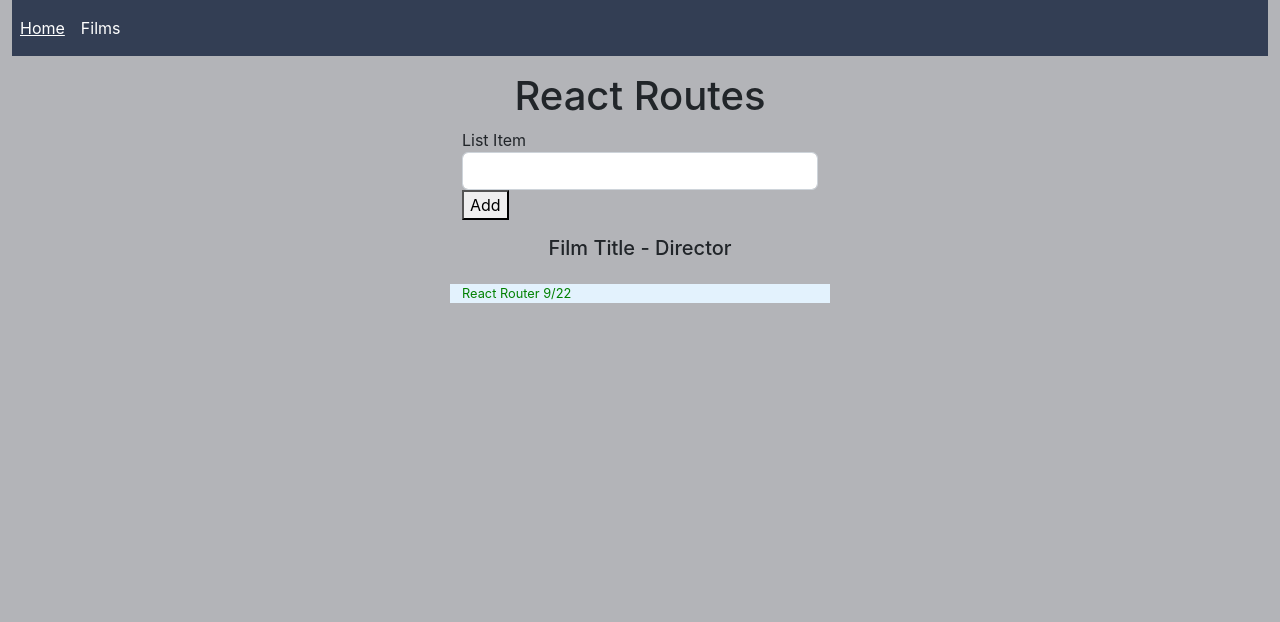
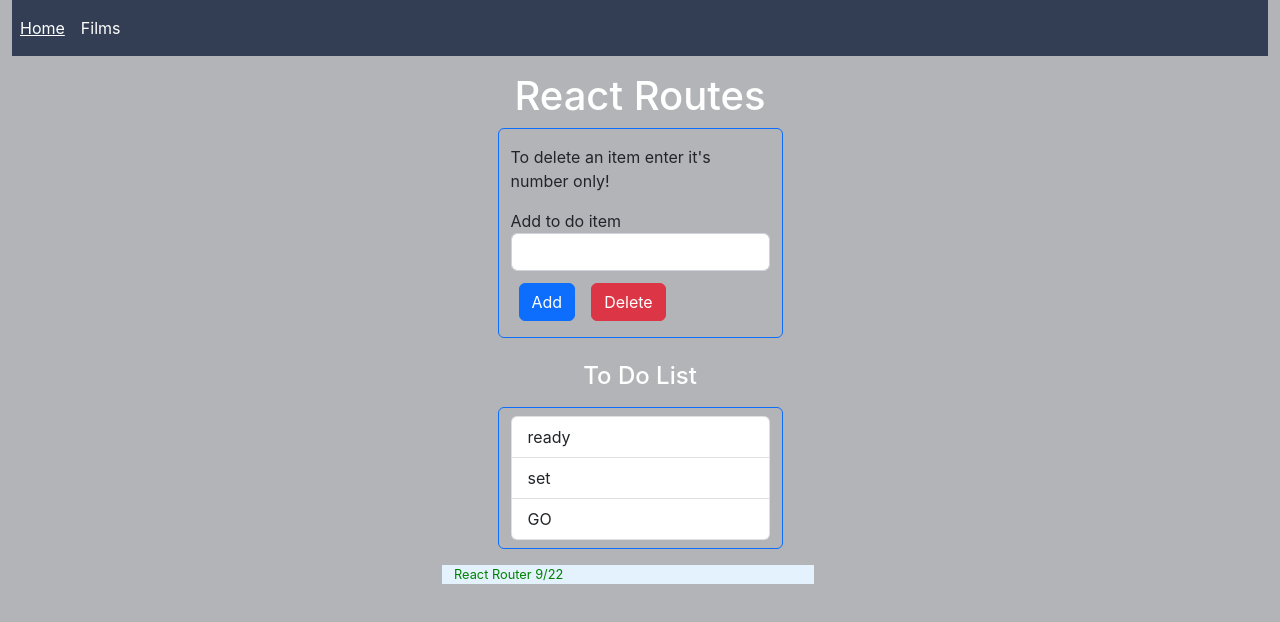
Before and after one commit to reidbraswell1/react-router, a React (Create React App) app: page / in a window 1280 px wide. Shown: the top 622 px of the page. Built offline with nearby package versions, Linux system fonts and the light colour scheme.

Commit message:
Adding code to populate to do list and changing styling

```diff
--- a/src/pages/Home.page.jsx
+++ b/src/pages/Home.page.jsx
@@ -21,32 +21,44 @@ function HomePage(props) {
     return(<div className="container">
             <div className="row">
               <div className="col-4 text-center my-center mt-3">
-                <h1>React Routes</h1>
+                <h1 className="color-white">React Routes</h1>
               </div>
             </div>
             <div className="row">
-                <div className="col-4 my-center">
-                    <form onSubmit={onSubmit}>
+              <div className="col-3 border border-primary rounded my-center background-color-white">
+                    <form className="mt-3 mb-2" onClick={onSubmit}>
+                      <p>To delete an item enter it's number only!</p>
                         <div className="form-group">
-                            <label for="listitem">List Item</label>
-                            <input
-                                className="form-control"
-                                type="text"
-                                name="listitem"
-                                id="listitem"
+              <label htmlFor="toDoInput">Add to do item </label>
+              <input id="toDoInput"
+                     className="mb-1 form-control"
                      value={text}
-                                onChange={(e) => setText(e.target.value)}/>
-                        <button type="submit">Add</button>
+                     onChange={(e) => setText(e.target.value)}>
+              </input>
+              <button className="m-2 btn btn-primary" type="submit" name="Add" value="Add">Add</button>
+              <button className="m-2 btn btn-danger" type="submit" name="Delete" value="Delete">Delete</button>
             </div>
           </form>
         </div>
       </div>
-            <div className="row mt-3 my-center">
-              <div className="col-5 my-center">
-                <h5 className="text-center">Film Title - Director</h5>
+      <div className="row">
+        <div className="col text-center mt-4">
+          <h4 className="color-white">To Do List</h4>
         </div>
       </div>
+      <div className="row">
+        <div className="col-3 border border-primary rounded mt-2 my-center background-color-white">
+        <ul className="list-group mt-2 mb-2">
+        {list.map((item, idx) => {
+          let listId = `List:${idx}`;
+          let listText = `(${idx+1}.) ${item}`;
+          return <li className="list-group-item" key={listId} id={listId}>{item}</li>;
+        })}
+      </ul>
+        </div>
       <Footer></Footer>
+    </div>
+
             </div>)
 }
 export { HomePage };
```
Lines whose indentation alone changed are shown as unchanged.
